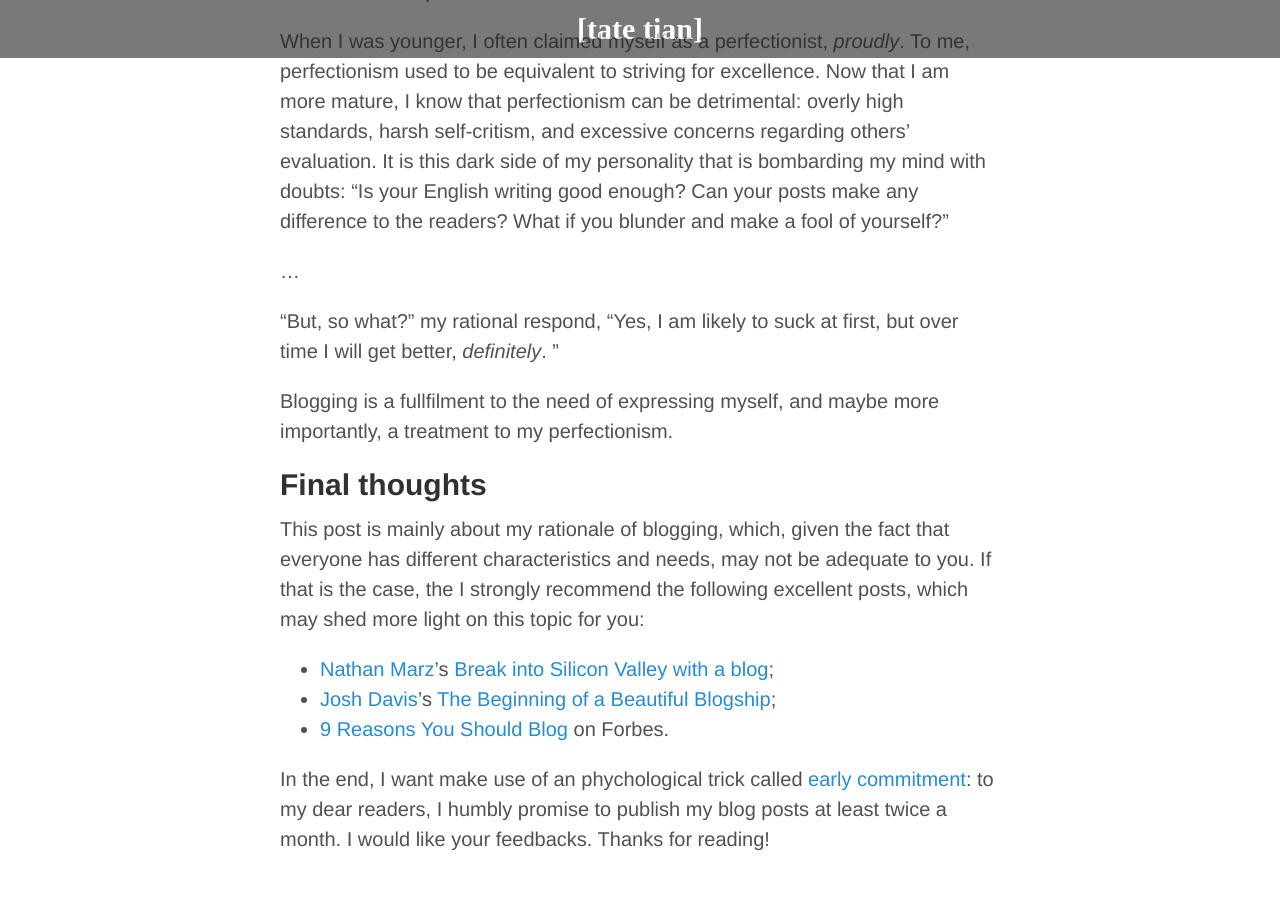
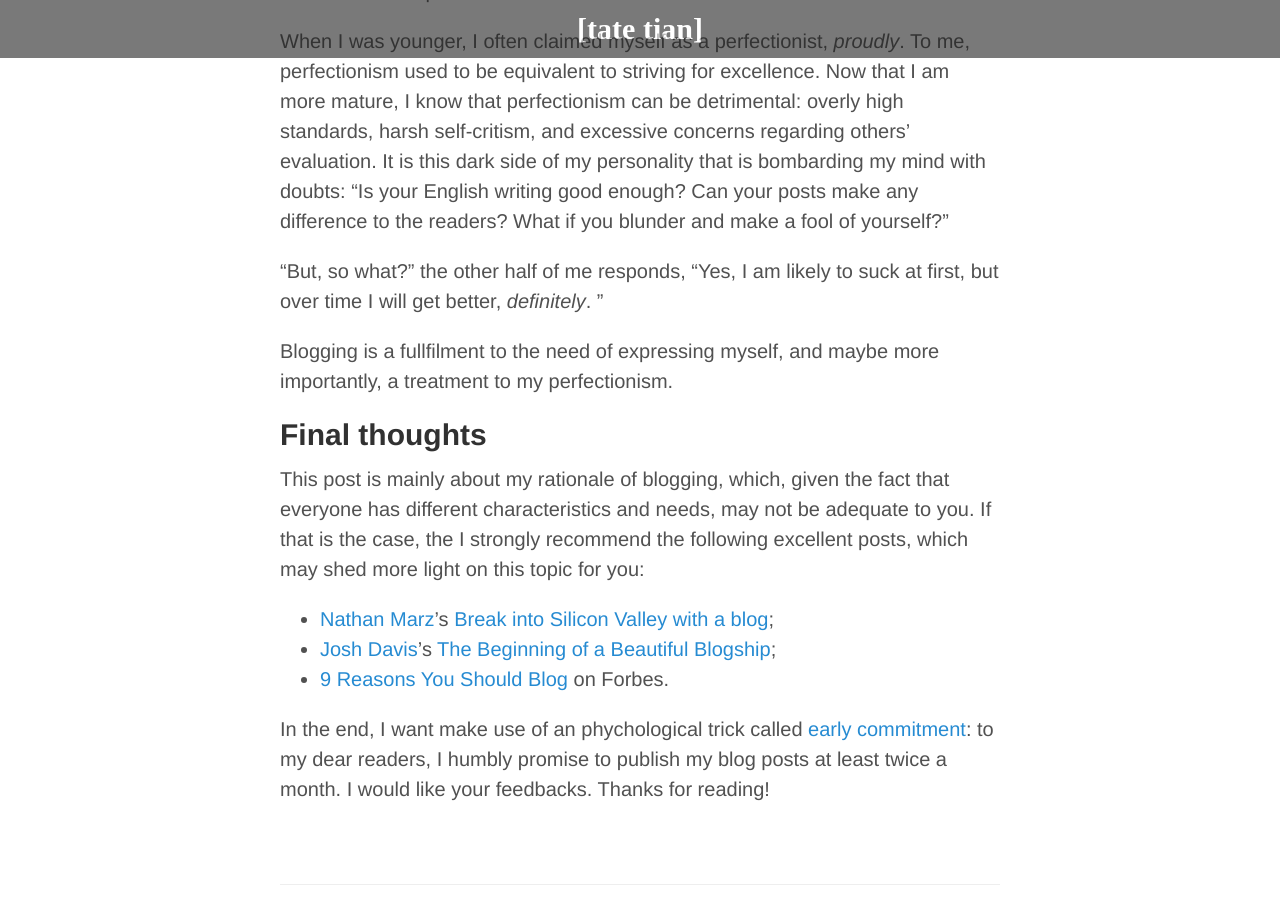
Before and after one commit to tatetian/tatetian.github.io, a Jekyll site: the page built from _posts/2015-01-15-why-should-i-or-any-tech-telant-start-blogging.md, in a window 1280 px wide and 900 px high, scrolled down 1677 px. Built offline with Jekyll 4.4.1, drawn with Linux system fonts in a browser that asks for light colours; Markdown is read by kramdown in place of the engine named in the settings.

Commit message:
Small fix to the first post

```diff
--- a/_posts/2015-01-15-why-should-i-or-any-tech-telant-start-blogging.md
+++ b/_posts/2015-01-15-why-should-i-or-any-tech-telant-start-blogging.md
@@ -66,9 +66,7 @@
 posts make any difference to the readers? What if you blunder and make a fool
 of yourself?”
 
-...
-
-“But, so what?”  my rational respond, “Yes, I am likely to suck at first, but
+“But, so what?” the other half of me responds, “Yes, I am likely to suck at first, but
 over time I will get better, *definitely*. ”
 
 Blogging is a fullfilment to the need of expressing myself, and maybe more
```
